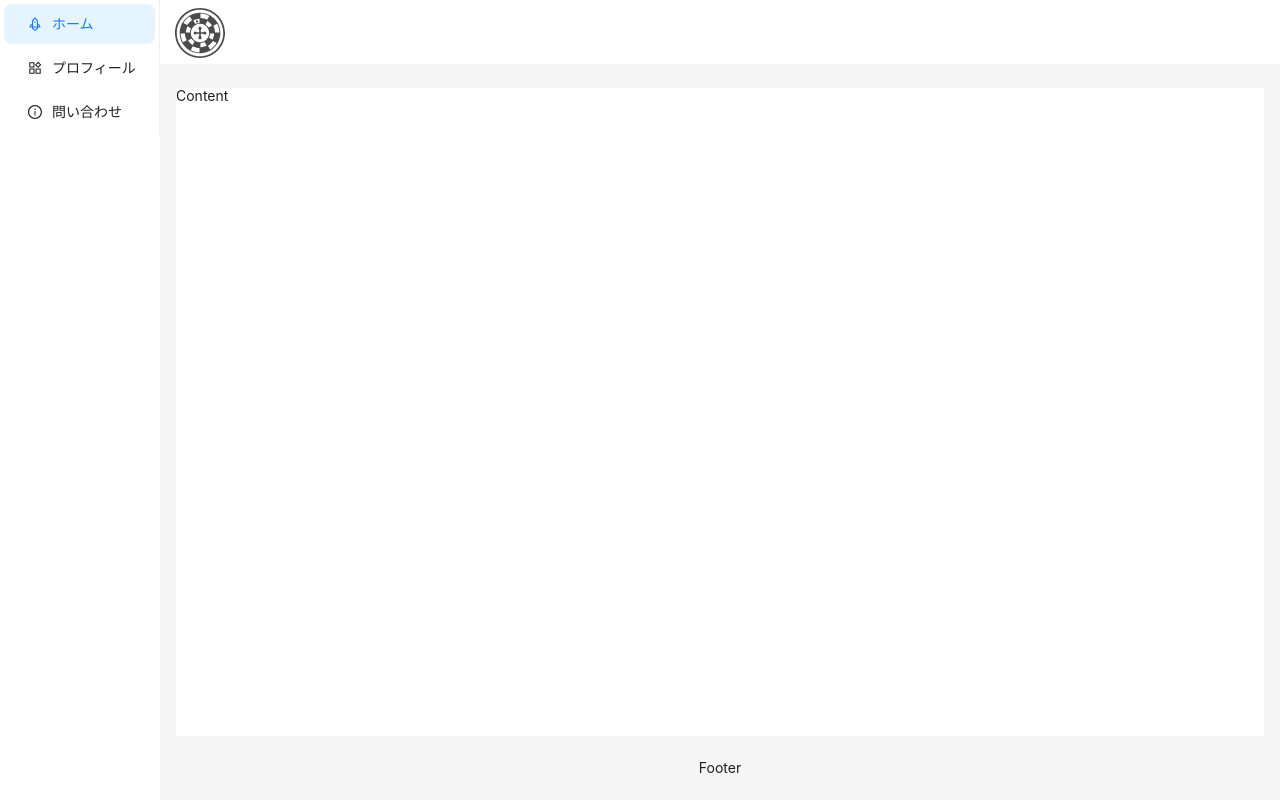
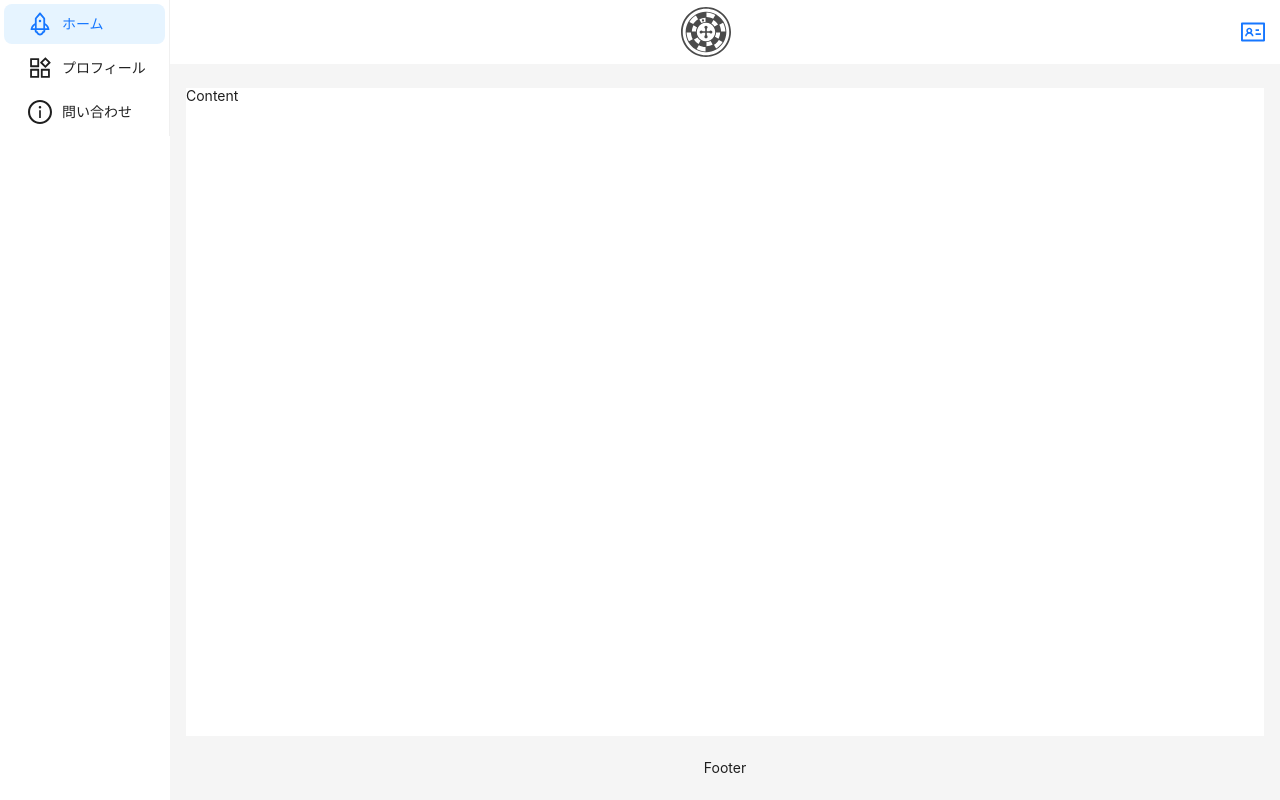
Before and after one commit to ginia3150/Portfolio, a React (Vite) app: page / in a window 1280 px wide. Built offline with nearby package versions, Linux system fonts and the light colour scheme.

Commit message:
header形作成

```diff
--- a/src/App.tsx
+++ b/src/App.tsx
@@ -1,10 +1,11 @@
 import { useState } from 'react';
 import 'normalize.css';
-import { Flex, Layout, Menu } from 'antd';
+import { Layout, Menu } from 'antd';
 import {
   ProductOutlined,
   RocketOutlined,
   InfoCircleOutlined,
+  IdcardOutlined,
 } from '@ant-design/icons';
 import { Link } from 'react-router-dom';
 import Logo from './assets/Roulette.svg';
@@ -22,54 +23,48 @@ const App: React.FC = () => {
     setCollapsed(true);
   };
 
+const iconStyle = {
+  fontSize: collapsed ? '24px' : '24px',
+  cursor: 'pointer',
+  display: 'flex',
+  justifyContent: 'center',
+  alignItems: 'center',
+}
+
   return (
     <Layout style={{ minHeight: '100vh' }}>
       <Sider
-        width={160}
+        width={170}
         collapsed={collapsed}
-        collapsedWidth={60}
+        collapsedWidth={70}
         onMouseEnter={handleMouseEnter}
         onMouseLeave={handleMouseLeave}
         style={{ background: '#fff' }}
       >
         <Menu theme="light" mode="inline" defaultSelectedKeys={['1']}>
-          <Menu.Item key="1" icon={<RocketOutlined />}>
+          <Menu.Item key="1" icon={<RocketOutlined style={iconStyle}/>}>
             ホーム
           </Menu.Item>
-          <Menu.Item key="2" icon={<ProductOutlined />}>
+          <Menu.Item key="2" icon={<ProductOutlined style={iconStyle}/>}>
             プロフィール
           </Menu.Item>
-          <Menu.Item key="3" icon={<InfoCircleOutlined />}>
+          <Menu.Item key="3" icon={<InfoCircleOutlined style={iconStyle}/>}>
             問い合わせ
           </Menu.Item>
         </Menu>
       </Sider>
       <Layout>
-        <Header style={{ background: '#fff', padding: 0, display: 'flex', justifyContent: 'flex-start'}}>
+        <Header style={{ background: '#fff', padding: 0, display: 'flex', justifyContent: 'space-between', alignItems: 'center' }}>
+          <div style={{ flex: 1, display: 'flex', justifyContent: 'center' }}>
+
           <Link to="/">
-            <img src={Logo} alt="ロゴ" style={{ height: '50px', cursor: 'pointer', marginLeft: '15px', marginTop: '1vh', maxWidth: '100%', maxHeight: 'auto' }}/>
+            <img src={Logo} alt="ロゴ" style={{ height: '50px', cursor: 'pointer', margin: '0 auto', maxWidth: '100%', maxHeight: 'auto', display: 'flex', alignItems: 'center' }}/>
           </Link>
+          </div>
 
-          <style>{`
-            @media (max-width: 760px) {
-              Header {
-                height: 56px;
-              }
-              img {
-                height: 40px;
-                marginTop: '0.5vh';
-              }
-            }
-            @media (max-width: 480px) {
-              Header {
-                height: 48px;
-              }
-              img {
-                height: 30px;
-                marginTop: '0.3vh';
-              }
-            }
-          `}</style>
+          <Link to="/profile" style={{ ...iconStyle, marginRight: '15px' }}>
+            <IdcardOutlined/>
+          </Link>
         </Header>
         <Content style={{ margin: '24px 16px 0', background: '#fff' }}>
           Content
```
